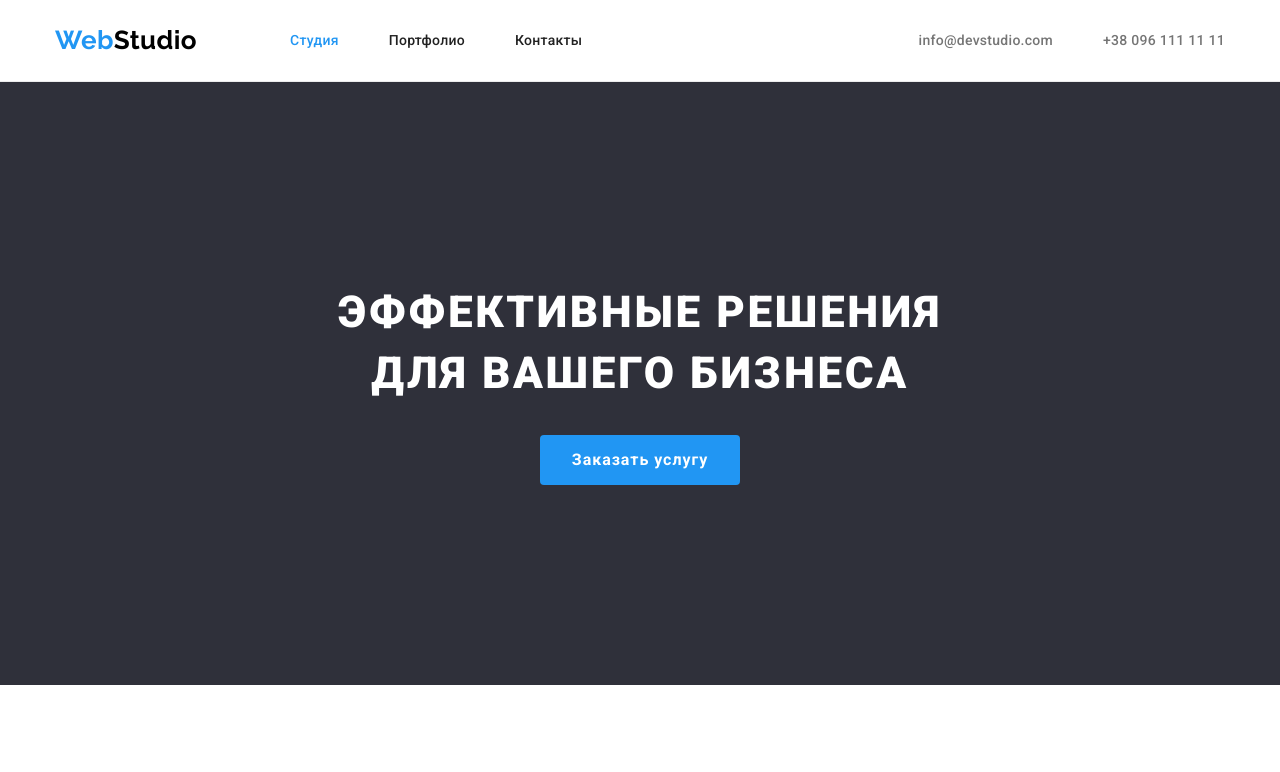
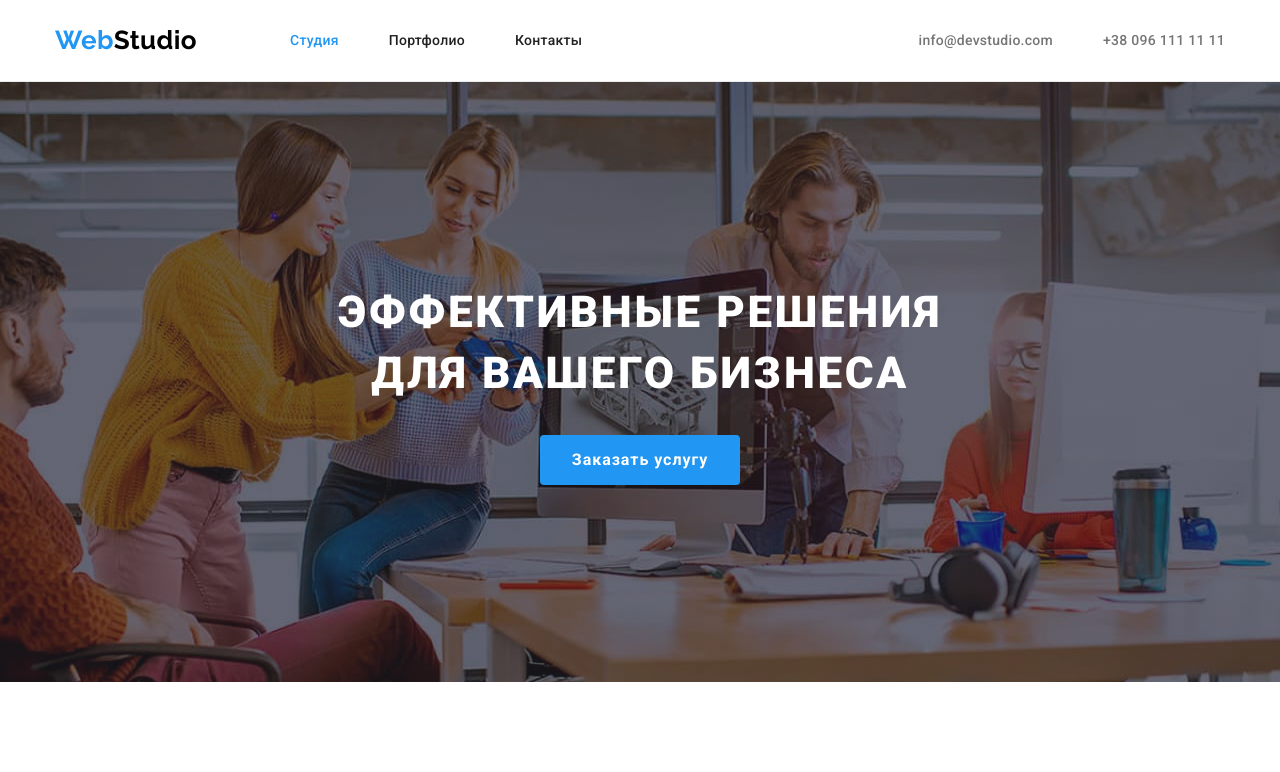
Before and after one commit to rovshaninho/goit-markup-hw-04, a plain HTML site: page index.html in a window 1280 px wide. Shown: the top 772 px of the page. Drawn offline with nearby package versions, Linux system fonts and the light colour scheme.

Commit message:
залил фон основной картинки

```diff
--- a/css/style.css
+++ b/css/style.css
@@ -160,6 +160,21 @@ header > .container {
   background-color: var(--hero-bg-color);
   padding-top: 200px;
   padding-bottom: 200px;
+
+  margin-left: auto;
+  margin-right: auto;
+  height: 600px;
+  max-width: 1600px;
+  background-image: linear-gradient(
+      to right,
+      var(--hero-gradient),
+      var(--hero-gradient)
+    ),
+    url(../images/main-img/main-image.jpg);
+
+  background-repeat: no-repeat;
+  background-position: center;
+  background-size: cover;
 }
 
 .hero-content {
```
